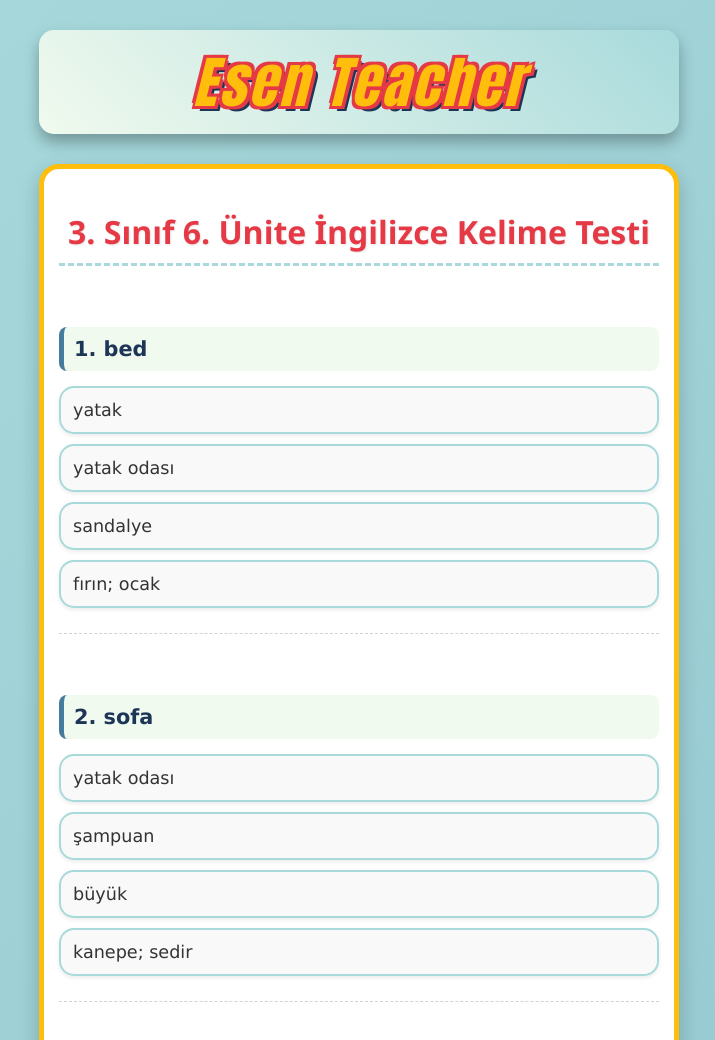
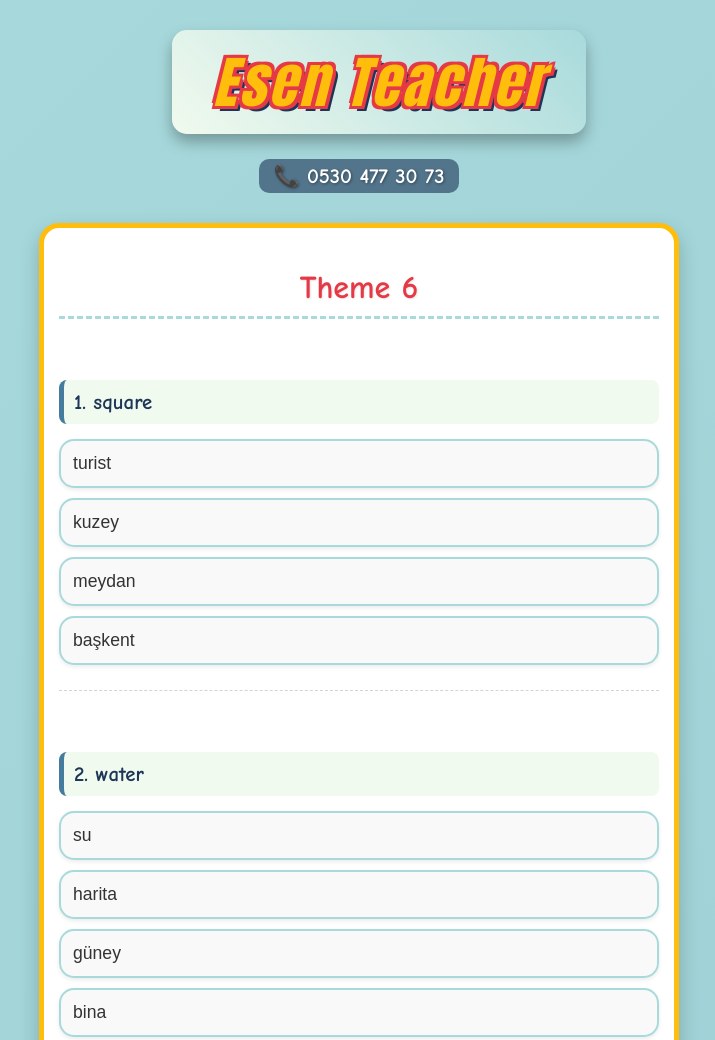
Before and after one commit to esen258/teacheresen, a plain HTML site: page word-tests/3-sinif/unit6.html in a window 1280 px wide. Shown: the top 1040 px of the page, without its empty margins (281-996 px from the left). Drawn offline with Linux system fonts and the light colour scheme.

Commit message:
Update unit6.html

```diff
--- a/word-tests/3-sinif/unit6.html
+++ b/word-tests/3-sinif/unit6.html
@@ -3,12 +3,11 @@
 <head>
     <meta charset="UTF-8">
     <meta name="viewport" content="width=device-width, initial-scale=1.0">
-    <title>3. Sınıf 6. Ünite İngilizce Kelime Testi (Eğlenceli)</title>
+    <title>Theme 6</title>
     <style>
         /* GENEL VE MOBİL STİL AYARLARI */
         body {
-            /* Font Comic Sans MS'ten daha okunur bir fonta çevrildi */
-            font-family: 'Segoe UI', 'Arial', sans-serif; /* Daha modern ve okunabilir bir font */
+            font-family: 'Comic Sans MS', cursive, sans-serif;
             background: linear-gradient(135deg, #a8dadc 0%, #457b9d 100%);
             margin: 0;
             padding: 15px 0;
@@ -33,8 +32,13 @@
         }
 
         /* YENİ: En üstteki Esen Teacher imzası için daha vurgulu stil */
+        .top-signature-container {
+            text-align: center;
+            margin-bottom: 30px;
+        }
+
         .top-signature {
-            font-family: 'Impact', 'Franklin Gothic Bold', sans-serif; /* Bu fontu koruyabiliriz, özel bir imza olduğu için */
+            font-family: 'Impact', 'Franklin Gothic Bold', sans-serif; /* Daha kalın ve dikkat çekici font */
             font-size: 3.5rem; /* Çok daha büyük */
             color: #ffbe0b; /* Parlak sarı */
             text-shadow:
@@ -43,13 +47,27 @@
                 -3px  3px 0 #e63946,
                  3px  3px 0 #e63946,
                  5px  5px 0 #1d3557; /* Koyu mavi 3D efekti */
-            margin-bottom: 30px; /* Test başlığıyla arasında boşluk */
             letter-spacing: 3px; /* Harf aralığı */
             animation: bounce 2s infinite; /* Zıplama animasyonu */
             padding: 10px 20px; /* Etrafında boşluk */
             background: linear-gradient(45deg, #f1faee, #a8dadc); /* Hafif arka plan gradyanı */
             border-radius: 15px; /* Yuvarlak köşeler */
             box-shadow: 0 8px 15px rgba(0,0,0,0.3); /* Belirgin gölge */
+            display: inline-block;
+        }
+
+        /* Telefon Numarası Stili */
+        .top-phone {
+            font-family: 'Comic Sans MS', cursive, sans-serif;
+            font-size: 1.3rem;
+            color: #ffffff;
+            font-weight: bold;
+            margin-top: 10px;
+            text-shadow: 1px 1px 3px rgba(0,0,0,0.4);
+            background-color: rgba(29, 53, 87, 0.6);
+            padding: 5px 15px;
+            border-radius: 10px;
+            display: inline-block;
         }
 
         /* Alttaki Esen Teacher için standart imza stilini koruyalım */
@@ -103,8 +121,6 @@
         }
 
         .question-text {
-            /* Soru metni fontu daha okunur bir hale getirildi */
-            font-family: 'Verdana', 'Helvetica Neue', Arial, sans-serif; /* Net ve okunabilir font */
             font-size: 1.3rem;
             color: #1d3557;
             font-weight: bold;
@@ -116,8 +132,6 @@
         }
 
         .option-button {
-            /* Buton fontu da genel okunabilirliği artırmak için güncellenebilir */
-            font-family: 'Verdana', 'Helvetica Neue', Arial, sans-serif;
             display: block;
             width: 100%;
             padding: 12px;
@@ -316,7 +330,10 @@
 </head>
 <body>
 
-    <div class="signature top-signature">Esen Teacher</div>
+    <div class="top-signature-container">
+        <div class="signature top-signature">Esen Teacher</div>
+        <div><span class="top-phone">📞 0530 477 30 73</span></div>
+    </div>
 
     <div id="quiz-container">
 
@@ -332,7 +349,7 @@
         <div class="dot"></div>
         <div class="dot"></div>
 
-        <h1>3. Sınıf 6. Ünite İngilizce Kelime Testi</h1>
+        <h1>Theme 6</h1>
         <div id="questions-area">
             </div>
 
@@ -343,38 +360,70 @@
     <div class="signature bottom-signature">Esen Teacher</div>
 
     <script>
-        // KELİME LİSTESİ (3. Sınıf 6. Ünite)
         const wordList = [
-            { en: "bathroom", tr: "banyo" },
-            { en: "beautiful", tr: "güzel, hoş" },
-            { en: "bed", tr: "yatak" },
-            { en: "bedroom", tr: "yatak odası" },
-            { en: "big", tr: "büyük" },
-            { en: "chair", tr: "sandalye" },
-            { en: "computer game", tr: "bilgisayar oyunu" },
-            { en: "cooker", tr: "fırın; ocak" },
-            { en: "cup", tr: "fincan" },
-            { en: "cupboard", tr: "dolap; büfe" },
-            { en: "doll", tr: "oyuncak bebek" },
-            { en: "garage", tr: "garaj" },
-            { en: "home", tr: "ev" },
-            { en: "kettle", tr: "çaydanlık; su ısıtıcı" },
-            { en: "kitchen", tr: "mutfak" },
-            { en: "living room", tr: "oturma odası" },
-            { en: "playroom", tr: "oyun odası" },
-            { en: "room", tr: "oda" },
-            { en: "rug", tr: "kilim; halı" },
-            { en: "shampoo", tr: "şampuan" },
-            { en: "shower", tr: "duş" },
-            { en: "small", tr: "küçük" },
-            { en: "soap", tr: "sabun" },
-            { en: "sofa", tr: "kanepe; sedir" },
-            { en: "stairs", tr: "merdiven" },
-            { en: "table", tr: "masa" },
-            { en: "television", tr: "televizyon" },
-            { en: "tidy", tr: "düzenli, tertipli" },
-            { en: "untidy", tr: "düzensiz, tertipsiz" },
-            { en: "wardrobe", tr: "elbise dolabı" }
+            // KULLANICI TARAFINDAN VERİLEN KELİMELER (THEME 6)
+            { en: "city", tr: "şehir" },
+            { en: "town", tr: "kasaba" },
+            { en: "village", tr: "köy" },
+            { en: "capital", tr: "başkent" },
+            { en: "country", tr: "ülke" },
+            { en: "world", tr: "dünya" },
+            { en: "map", tr: "harita" },
+            { en: "street", tr: "sokak" },
+            { en: "avenue", tr: "bulvar" },
+            { en: "building", tr: "bina" },
+            { en: "skyscraper", tr: "gökdelen" },
+            { en: "restaurant", tr: "restoran" },
+            { en: "café", tr: "kafe" },
+            { en: "museum", tr: "müze" },
+            { en: "library", tr: "kütüphane" },
+            { en: "cinema", tr: "sinema" },
+            { en: "hospital", tr: "hastane" },
+            { en: "pharmacy", tr: "eczane" },
+            { en: "supermarket", tr: "süpermarket" },
+            { en: "park", tr: "park" },
+            { en: "playground", tr: "oyun alanı" },
+            { en: "traffic", tr: "trafik" },
+            { en: "car", tr: "araba" },
+            { en: "bus", tr: "otobüs" },
+            { en: "taxi", tr: "taksi" },
+            { en: "train", tr: "tren" },
+            { en: "subway", tr: "metro" },
+            { en: "airport", tr: "havaalanı" },
+            { en: "plane", tr: "uçak" },
+            { en: "bridge", tr: "köprü" },
+            { en: "river", tr: "nehir" },
+            { en: "mountain", tr: "dağ" },
+            { en: "sea", tr: "deniz" },
+            { en: "ocean", tr: "okyanus" },
+            { en: "busy", tr: "kalabalık" },
+            { en: "crowded", tr: "kalabalık" },
+            { en: "historic", tr: "tarihi" },
+            { en: "modern", tr: "modern" },
+            { en: "clean", tr: "temiz" },
+            { en: "polluted", tr: "kirli" },
+            { en: "live", tr: "yaşamak" },
+            { en: "visit", tr: "ziyaret etmek" },
+            { en: "explore", tr: "keşfetmek" },
+            { en: "travel", tr: "seyahat etmek" },
+            { en: "tourist", tr: "turist" },
+            { en: "food", tr: "yiyecek" },
+            { en: "drink", tr: "içecek" },
+            { en: "water", tr: "su" },
+            { en: "lemonade", tr: "limonata" },
+            { en: "fruit", tr: "meyve" },
+            { en: "vegetable", tr: "sebze" },
+
+            // İLKOKUL 3. SINIF 6. TEMA (LIFE IN THE CITY & THE WORLD) EK KELİMELERİ
+            { en: "square", tr: "meydan" },
+            { en: "traffic lights", tr: "trafik lambaları" },
+            { en: "cross", tr: "karşıya geçmek" },
+            { en: "walk", tr: "yürümek" },
+            { en: "direction", tr: "yön" },
+            { en: "north", tr: "kuzey" },
+            { en: "south", tr: "güney" },
+            { en: "east", tr: "doğu" },
+            { en: "west", tr: "batı" }
         ];
 
         let score = 0;
@@ -406,7 +455,7 @@
                 let options = shuffleArray([correctMeaning, ...distractors]);
 
                 htmlContent += `
-                    <div class="question" id="${questionId}" style="animation-delay: ${index * 0.1}s;">
+                    <div class="question" id="${questionId}" style="animation-delay: ${Math.min(index * 0.05, 1)}s;">
                         <p class="question-text">${index + 1}. ${word.en}</p>
                 `;
 
@@ -434,8 +483,7 @@
             const buttons = questionElement.querySelectorAll('.option-button');
 
             const questionText = questionElement.querySelector('.question-text').textContent.replace(/^\d+\.\s+/, '').trim();
-
-            const correctWordObject = wordList.find(w => w.en.trim() === questionText);
+            const correctWordObject = wordList.find(w => w.en === questionText);
             const correctAnswer = correctWordObject ? correctWordObject.tr : null;
 
             if (!correctAnswer) return;
@@ -498,7 +546,6 @@
             document.querySelector('.result-button').disabled = true;
         }
 
-        document.title = "3. Sınıf 6. Ünite İngilizce Kelime Testi (Eğlenceli)";
         window.onload = generateQuiz;
     </script>
 </body>
```
